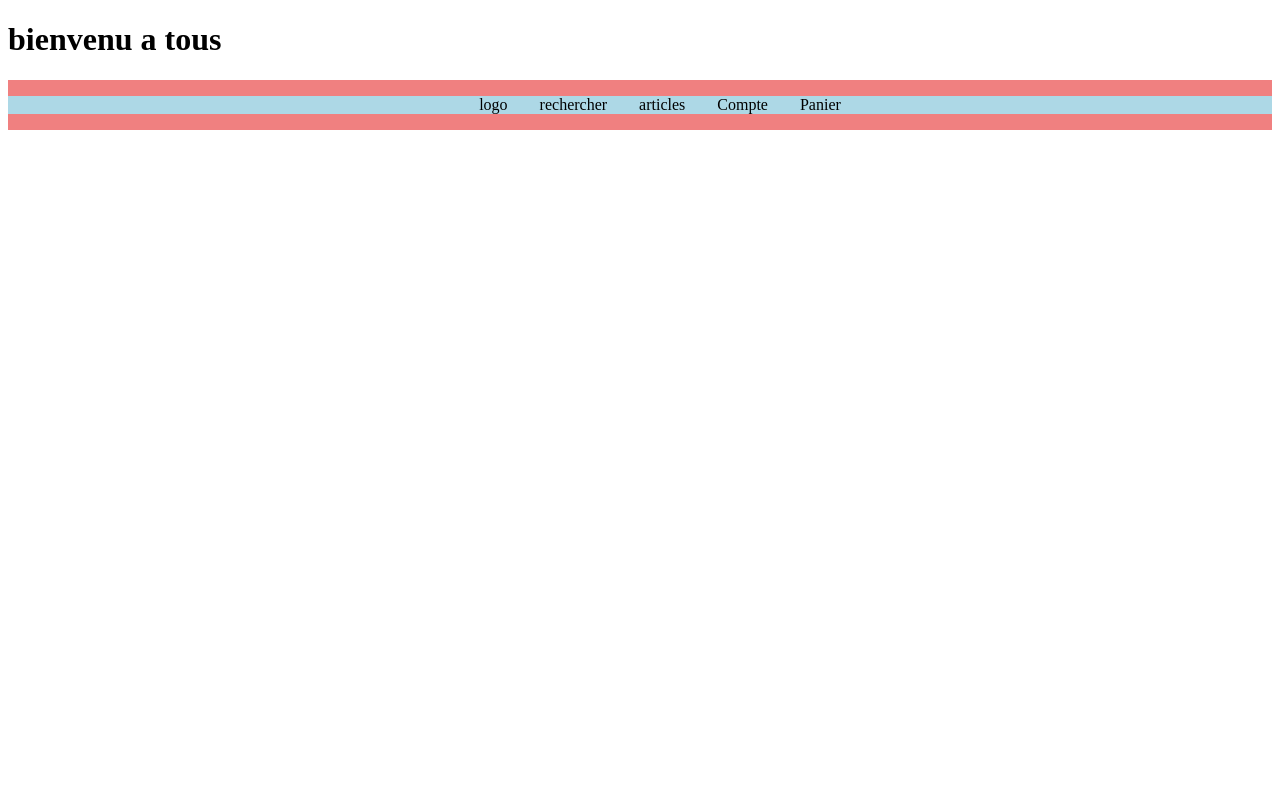
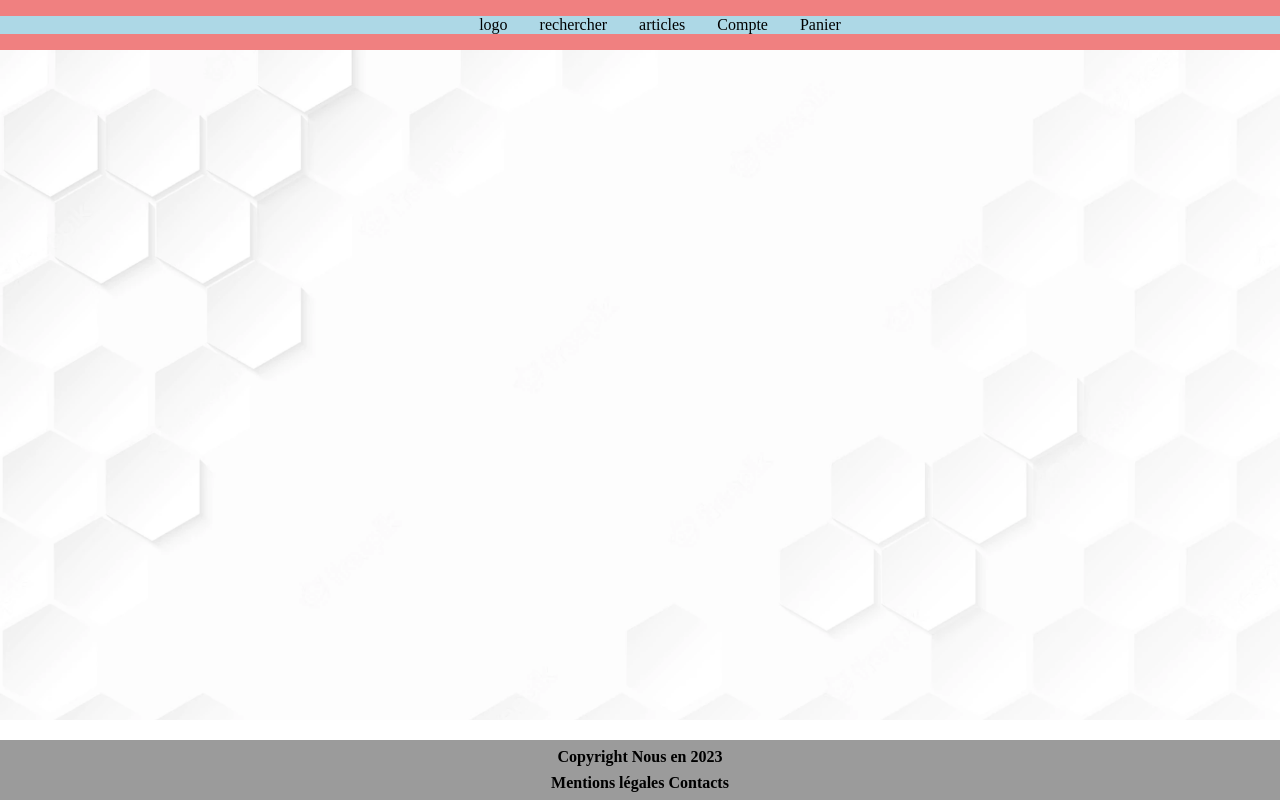
Before and after one commit to PierreWZK/Lako_Lako_PE_B3, a Vue app in the folder front/: page / in a window 1280 px wide. Built offline with nearby package versions, Linux system fonts and the light colour scheme.

Commit message:
Ajout de la page principale

```diff
--- a/front/src/App.vue
+++ b/front/src/App.vue
@@ -1,15 +1,27 @@
 <!-- eslint-disable -->
 <template>
   <Header msg="bienvenu a tous"/>
+  <Template/>
+  <Footer/>
 </template>
 
 <script>
 import Header from './components/Header.vue'
+import Template from './components/Template.vue'
+import Footer from './components/Footer.vue'
 
 export default {
   name: 'App',
   components: {
-    Header
+    Header,
+    Template,
+    Footer
   }
 }
 </script>
+
+<style>
+body{
+  margin: 0px;
+}
+</style>
--- /dev/null
+++ b/front/src/components/Footer.vue
@@ -0,0 +1,31 @@
+<template>
+    <div class="footer">
+        <h4 class="text">Copyright Nous en 2023</h4>
+        <h4 class="text">Mentions légales <a>Contacts</a></h4>
+    </div>
+</template>
+
+<script>
+
+export default {
+  name: 'HelloWorld',
+  props: {
+    msg: String
+  }
+}
+
+</script>
+
+<style>
+.footer{
+    background-color: #9B9B9B;
+    position: fixed;
+    bottom: 0;
+    width: 100%;
+}
+.text{
+    text-align: center;
+    padding: 0;
+    margin: 0.5em;
+}
+</style>
--- a/front/src/components/Header.vue
+++ b/front/src/components/Header.vue
@@ -1,6 +1,5 @@
 /* eslint-disable */
 <template>
-    <h1>{{ msg }}</h1>
     <div class="header">
         <ul>
             <li>
@@ -19,10 +18,7 @@
 <script>
 
 export default {
-  name: 'HelloWorld',
-  props: {
-    msg: String
-  }
+  name: 'HelloWorld'
 }
 
 </script>
--- /dev/null
+++ b/front/src/components/Template.vue
@@ -0,0 +1,21 @@
+/* eslint-disable */
+<template>
+    <img src="../assets/Background.png"/>
+</template>
+
+<script>
+
+export default {
+  name: 'Template'
+}
+
+</script>
+
+<style>
+img{
+    width: 100%;
+    position: fixed;
+    top: 0;
+    z-index: -1;
+}
+</style>
```
Also changed, not shown: front/src/assets/Background.png (added), 1 other file (tests, documents, lock files or other folders).
